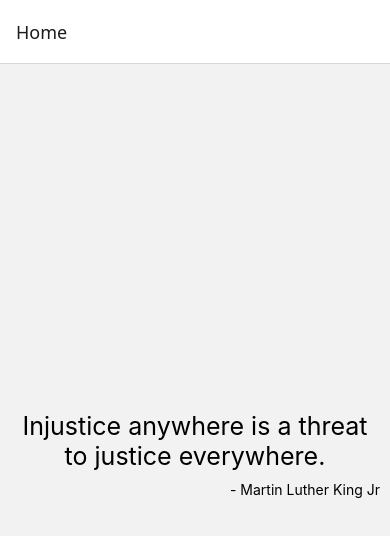
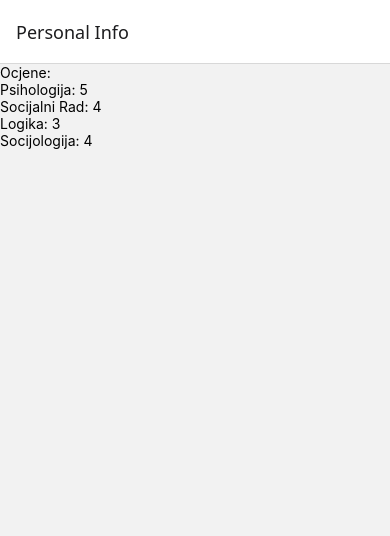
Before and after one commit to DusanPeric44/first-react-app, a React Native app: screen / in a window 390 px wide. Shown: the top 536 px of the page. Built offline with nearby package versions, Linux system fonts and the light colour scheme.

Commit message:
lesson 5

```diff
--- a/App.js
+++ b/App.js
@@ -5,6 +5,7 @@ import { createStackNavigator } from "@react-navigation/stack";
 import MainScreen from "./screens/MainScreen";
 import ExcerciseScreen from "./screens/ExerciseScreen";
 import QuoteScreen from "./screens/QuoteScreen";
+import ListScreen from "./screens/ListScreen";
 
 const Stack = createStackNavigator();
 
@@ -12,7 +13,11 @@ export default function App() {
   return (
     <NavigationContainer>
       <Stack.Navigator>
-        <Stack.Screen name="Home" component={QuoteScreen}></Stack.Screen>
+        <Stack.Screen
+          name="Personal Info"
+          component={ListScreen}
+        ></Stack.Screen>
+        <Stack.Screen name="Main" component={MainScreen}></Stack.Screen>
       </Stack.Navigator>
     </NavigationContainer>
   );
--- a/screens/ExerciseScreen.js
+++ b/screens/ExerciseScreen.js
@@ -1,5 +1,16 @@
 import React from "react";
 import { Text, StyleSheet, View } from "react-native";
+
+const student = {
+  name: "Darko",
+  hobbies: ["Coding", "Reading"],
+  grades: [
+    {
+      subject: "Math",
+      grade: 9,
+    },
+  ],
+};
 
 const ExcerciseScreen = () => {
   //   Deklaracija varijabli let, const
@@ -26,5 +37,5 @@ const styles = StyleSheet.create({
 
 export default ExcerciseScreen;
 
-//Komponenta QuoteScreen prikazuje citat i njegovog autora.
-// Koristiti let i const varijable za citat i autora.
+// NOVI SCREEN - StudentScreen - informacije o studnetu:
+// Ime, Prezime, Datum rodjenja, Broj Indeksa, Lista ocjena, Lista hobija
--- /dev/null
+++ b/screens/ListScreen.js
@@ -0,0 +1,50 @@
+import React from "react";
+import { Text, StyleSheet, FlatList, View } from "react-native";
+
+const naslov = {
+  naslov: "Personal info",
+};
+
+const infoStudent = {
+  opis: "Prezime i ime: ",
+  surname: "Perić Emili",
+};
+
+const Studentdate = {
+  opis: "Datum rođenja: ",
+  date: "23.03.2003",
+};
+
+const Studentindex = {
+  opis: "Index",
+  nmb: "3265",
+};
+
+const Ocjene = [
+  { predmet: "Psihologija", ocjena: "5" },
+  { predmet: "Socijalni Rad", ocjena: "4" },
+  { predmet: "Logika", ocjena: "3" },
+  { predmet: "Socijologija", ocjena: "4" },
+];
+
+const StudentScreen = () => {
+  return (
+    <View>
+      <Text>Ocjene:</Text>
+      <FlatList
+        data={Ocjene}
+        renderItem={({ item }) => {
+          return (
+            <Text style={styles.ocjeneWrapper}>
+              {item.predmet}: {item.ocjena}
+            </Text>
+          );
+        }}
+      />
+    </View>
+  );
+};
+
+const styles = StyleSheet.create({});
+
+export default StudentScreen;
```
